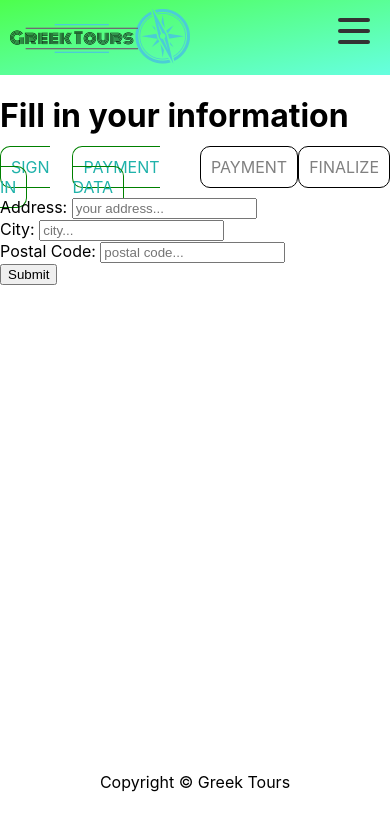
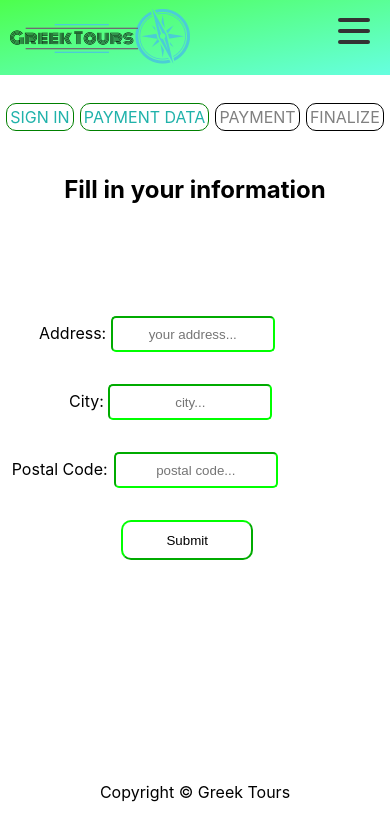
Before and after one commit to nikolaospanagopoulos/greecetours, a React (Create React App) app in the folder frontend/: page /tourbuy in a window 390 px wide. Shown: the top 840 px of the page. Built offline with nearby package versions, Linux system fonts and the light colour scheme; a web font is replaced by a local one.

Commit message:
added payment data screen and more css

```diff
--- a/frontend/src/App.js
+++ b/frontend/src/App.js
@@ -9,6 +9,7 @@ import HomePage from './Pages/HomePage/HomePage.jsx'
 import RegisterPage from './Pages/RegisterPage/registerPage'
 import TourBuyPage from './Pages/TourBuyPage/TourBuyPage'
 import ProfileScreen from './Pages/ProfilePage/ProfilePage'
+import PaymentScreen from './Pages/PaymentScreen/PaymentScreen'
 import "./App.css";
 
 function App() {
@@ -18,6 +19,7 @@ function App() {
       <main>
       <Route path='/tourbuy'  component={TourBuyPage}/>
       <Route path='/login'  component={LoginPage}/>
+      <Route path='/payment'  component={PaymentScreen}/>
       <Route path='/register'  component={RegisterPage}/>
       <Route path='/profile'  component={ProfileScreen}/>
       <Route path='/cart/:id?'  component={CartPage}/>
--- /dev/null
+++ b/frontend/src/Pages/PaymentScreen/PaymentScreen.css
@@ -0,0 +1,34 @@
+.payment-screen-title{
+    text-align: center;
+    margin-top: 8rem;
+}
+
+.payment-screen-method{
+    text-align: center;
+}
+
+.payment-screen-button-container{
+    width: 100vw;
+    text-align: center;
+    margin-top: 2rem;
+
+}
+
+.payment-screen-button-container button{
+    margin: 0 auto;
+    height: 40px;
+    width:20%;
+    margin-left: 2rem;
+    background-color: transparent;
+    outline: none;
+    border-radius: 10px;
+    border-color: lime;
+    transition: 0.4s all;
+
+}
+
+.payment-screen-button-container button:hover{
+    background-color: teal;
+    text-transform: uppercase;
+    color: wheat;
+}
--- a/frontend/src/Pages/PaymentScreen/PaymentScreen.jsx
+++ b/frontend/src/Pages/PaymentScreen/PaymentScreen.jsx
@@ -1,70 +1,48 @@
 import React, { useState } from "react";
 import { useDispatch, useSelector } from "react-redux";
-import {savePaymentData} from '../../actions/cartActions'
-import CheckoutSteps from '../../components/checkoutSteps/CheckoutSteps'
-const TourBuyScreen = ({ history }) => {
+import { savePaymentMethod } from "../../actions/cartActions";
+import CheckoutSteps from "../../components/checkoutSteps/CheckoutSteps";
+import "./PaymentScreen.css";
+const PaymentScreen = ({ history }) => {
+  const dispatch = useDispatch();
 
-    const dispatch = useDispatch()
+  const cart = useSelector((state) => state.cart);
+  const { paymentData } = cart;
 
+  if (!paymentData) {
+    history.push("/tourbuy");
+  }
 
-    const cart = useSelector(state => state.cart)
-    const {paymentData} = cart
-
-
-
-
-  const [address, setAddress] = useState(paymentData.address);
-  const [city, setCity] = useState(paymentData.city);
-  const [postalCode, setPostalCode] = useState(paymentData.country);
+  const [paymentMethod, setPaymentMethod] = useState("PayPal");
 
   const onFormSubmit = (e) => {
     e.preventDefault();
-    dispatch(savePaymentData({address,city,postalCode}))
-    history.push('/payment')
+    dispatch(savePaymentMethod(paymentMethod));
+    history.push("/finalize");
   };
 
   return (
     <div>
-      <h1>Fill in your information</h1>
-      <CheckoutSteps step1 step2/>
+      <CheckoutSteps step3 />
+      <h1 className="payment-screen-title">Choose Payment Method</h1>
       <form onSubmit={onFormSubmit}>
-        <div className="address-container-login">
-          <label>Address: </label>
+        <div className="payment-screen-method">
+         <label htmlFor="">PayPal</label>
           <input
-            type="text"
-            placeholder="your address..."
-            value={address}
-            required
-            onChange={(e) => setAddress(e.target.value)}
+            type="radio"
+            id="PayPal"
+            name="paymentMethod"
+            value="PayPal"
+            checked
+            onChange={(e) => setPaymentMethod(e.target.value)}
           />
         </div>
-
-        <div className="city-container-login">
-          <label>City: </label>
-          <input
-            type="text"
-            placeholder="city..."
-            value={city}
-            required
-            onChange={(e) => setCity(e.target.value)}
-          />
+        <div className='payment-screen-button-container'>
+          <button type="submit"> Continue </button>
         </div>
-
-        <div className="pcode-container-login">
-          <label>Postal Code: </label>
-          <input
-            type="text"
-            placeholder="postal code..."
-            value={postalCode}
-            required
-            onChange={(e) => setPostalCode(e.target.value)}
-          />
-        </div>
-
-        <button type="submit"> Submit </button>
       </form>
     </div>
   );
 };
 
-export default TourBuyScreen;
+export default PaymentScreen;
--- /dev/null
+++ b/frontend/src/Pages/TourBuyPage/TourBuyPage.css
@@ -0,0 +1,91 @@
+.pay-data-container {
+  position: relative;
+  left: 40%;
+  margin-top: 5rem;
+  width: fit-content;
+  display: flex;
+  flex-direction: column;
+  justify-content: center;
+}
+
+
+
+.pay-data-container label{
+  text-align: center;
+}
+
+.pay-data-container input{
+    text-align: center;
+    width: 15vw;
+    height: 30px;
+    outline: none;
+    border-radius: 5px;
+    border-color: lime;
+
+  }
+.pay-data-container div{
+    margin-top: 2rem;
+}
+
+  .payment-data-title{
+      text-align: center;
+      margin-top: 5rem;
+  }
+
+
+  .city-container label{
+      margin-left: 1.88rem;
+  }
+
+  .pcode-container input{
+      position: relative;
+      right: 1.6rem;
+  }
+
+  .pcode-container label{
+      position: relative;
+      right: 1.5vw;
+  }
+
+
+  .payment-data-submit-button-container{
+
+      text-align: center;
+  }
+  .submit-payment-data {
+    margin: 0 auto;
+    height: 40px;
+    width:50%;
+    margin-left: 2rem;
+    background-color: transparent;
+    outline: none;
+    border-radius: 10px;
+    border-color: lime;
+    transition: 0.4s all;
+  }
+
+  .submit-payment-data:hover{
+      background-color: teal;
+      text-transform: uppercase;
+      color: wheat;
+  }
+
+
+  @media screen and (max-width: 823px){
+      .pay-data-container{
+
+          left: 10%;
+      }
+      .pay-data-container input{
+          width: 40vw;
+      }
+      .pcode-container label{
+
+        right: 7vw;
+    }
+    .payment-data-title{
+        text-align: center;
+        margin-top: 3rem;
+        font-size: 1.5rem;
+    }
+  }
--- a/frontend/src/Pages/TourBuyPage/TourBuyPage.jsx
+++ b/frontend/src/Pages/TourBuyPage/TourBuyPage.jsx
@@ -2,6 +2,8 @@ import React, { useState } from "react";
 import { useDispatch, useSelector } from "react-redux";
 import {savePaymentData} from '../../actions/cartActions'
 import CheckoutSteps from '../../components/checkoutSteps/CheckoutSteps'
+import './TourBuyPage.css'
+
 const TourBuyScreen = ({ history }) => {
 
     const dispatch = useDispatch()
@@ -25,10 +27,15 @@ const TourBuyScreen = ({ history }) => {
 
   return (
     <div>
-      <h1>Fill in your information</h1>
+
       <CheckoutSteps step1 step2/>
+      <h1 className='payment-data-title'>Fill in your information</h1>
       <form onSubmit={onFormSubmit}>
-        <div className="address-container-login">
+
+        <div className='pay-data-container'>
+
+
+        <div className="address-container-pay">
           <label>Address: </label>
           <input
             type="text"
@@ -36,10 +43,11 @@ const TourBuyScreen = ({ history }) => {
             value={address}
             required
             onChange={(e) => setAddress(e.target.value)}
+            className='address'
           />
         </div>
 
-        <div className="city-container-login">
+        <div className="city-container">
           <label>City: </label>
           <input
             type="text"
@@ -50,7 +58,7 @@ const TourBuyScreen = ({ history }) => {
           />
         </div>
 
-        <div className="pcode-container-login">
+        <div className="pcode-container">
           <label>Postal Code: </label>
           <input
             type="text"
@@ -60,9 +68,13 @@ const TourBuyScreen = ({ history }) => {
             onChange={(e) => setPostalCode(e.target.value)}
           />
         </div>
+        <div className='payment-data-submit-button-container'>
+        <button type="submit" className='submit-payment-data'> Submit </button>
+        </div>
 
-        <button type="submit"> Submit </button>
+        </div>
       </form>
+
     </div>
   );
 };
--- a/frontend/src/actions/cartActions.js
+++ b/frontend/src/actions/cartActions.js
@@ -1,5 +1,5 @@
 import axios from 'axios'
-import {CART_ADD_ITEM,CART_REMOVE_ITEM, SAVE_PAYMENT_DATA} from './../constants/cartConstants'
+import {CART_ADD_ITEM,CART_REMOVE_ITEM, SAVE_PAYMENT_DATA, SAVE_PAYMENT_METHOD} from './../constants/cartConstants'
 
 
 export const addToCart = (id,positions) => async (dispatch,getState) => {
@@ -46,3 +46,16 @@ localStorage.setItem('paymentData',JSON.stringify(data))
 
 
 }
+
+export const savePaymentMethod = (data) => async (dispatch) => {
+
+
+    dispatch({
+        type:SAVE_PAYMENT_METHOD,
+        payload:data
+        })
+
+localStorage.setItem('paymentMethod',JSON.stringify(data))
+
+
+}
--- a/frontend/src/components/Header.js/RightNav.jsx
+++ b/frontend/src/components/Header.js/RightNav.jsx
@@ -30,6 +30,7 @@ const Ul = styled.ul`
     color: black;
   }
   @media (max-width: 768px) {
+    border:1px solid black;
     flex-flow: column nowrap;
     background-color: #66ff66;
     position: fixed;
--- a/frontend/src/components/checkoutSteps/CheckoutSteps.css
+++ b/frontend/src/components/checkoutSteps/CheckoutSteps.css
@@ -1,6 +1,7 @@
 .process-link-container{
     display: flex;
     justify-content: space-evenly;
+    margin-top: 2rem;
 
 }
 
@@ -23,3 +24,12 @@
     color: gray;
     cursor: not-allowed;
 }
+
+@media screen and (max-width: 823px){
+    .cart-active-link{
+        padding: 3px;
+    }
+    .disable-link{
+        padding: 3px;
+    }
+}
--- a/frontend/src/constants/cartConstants.js
+++ b/frontend/src/constants/cartConstants.js
@@ -2,3 +2,4 @@ export const CART_ADD_ITEM = ' CART_ADD_ITEM'
 export const CART_REMOVE_ITEM = ' CART_REMOVE_ITEM'
 
 export const SAVE_PAYMENT_DATA = ' SAVE_PAYMENT_DATA'
+export const SAVE_PAYMENT_METHOD = ' SAVE_PAYMENT_METHOD'
```
Also changed, not shown: frontend/src/reducers/cartReducer.js (+39 -24 lines), 1 other file (tests, documents, lock files or other folders).
